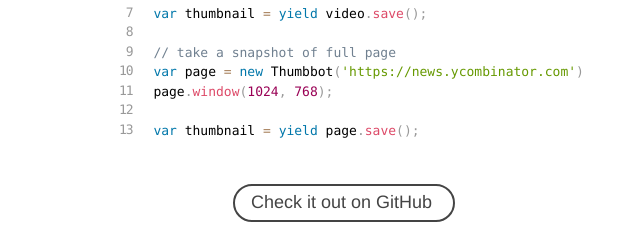
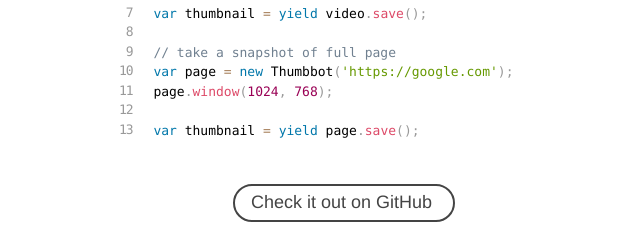
Before and after one commit to vadimdemedes/thumbbot, a plain HTML site: page index.html in a window 1280 px wide. Shown: the part 635-875 px from the top of the page, 296-936 px from the left. Drawn offline with nearby package versions, Linux system fonts and the light colour scheme.

Commit message:
changed url in example

```diff
--- a/index.html
+++ b/index.html
@@ -29,7 +29,7 @@ video.seek('00:01:24');
 var thumbnail = yield video.save();
 
 // take a snapshot of full page
-var page = new Thumbbot('https://news.ycombinator.com');
+var page = new Thumbbot('https://google.com');
 page.window(1024, 768);
 
 var thumbnail = yield page.save();</code></pre>
```
